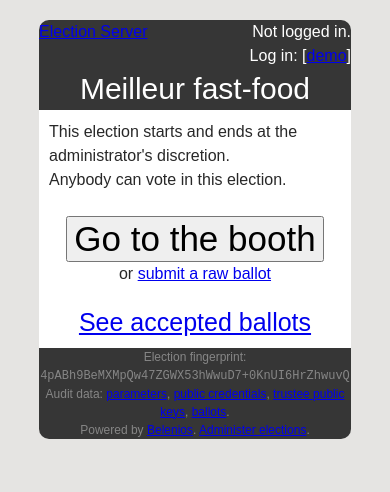
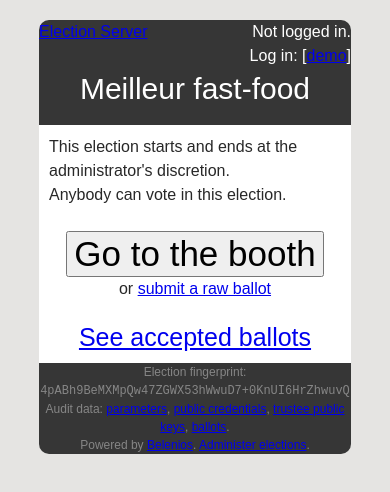
Before and after one commit to magicspade/booth, a plain HTML site: page index.html in a window 390 px wide. Drawn offline with Linux system fonts and the light colour scheme.

Commit message:
responsive title booth

```diff
--- a/style.css
+++ b/style.css
@@ -31,7 +31,7 @@ body {
 	position: relative;
 	z-index: 10;
 	color: rgb(255, 255, 255);
-	height: 90px;
+	padding-bottom: 5%;
 }
 
 #main {
```
